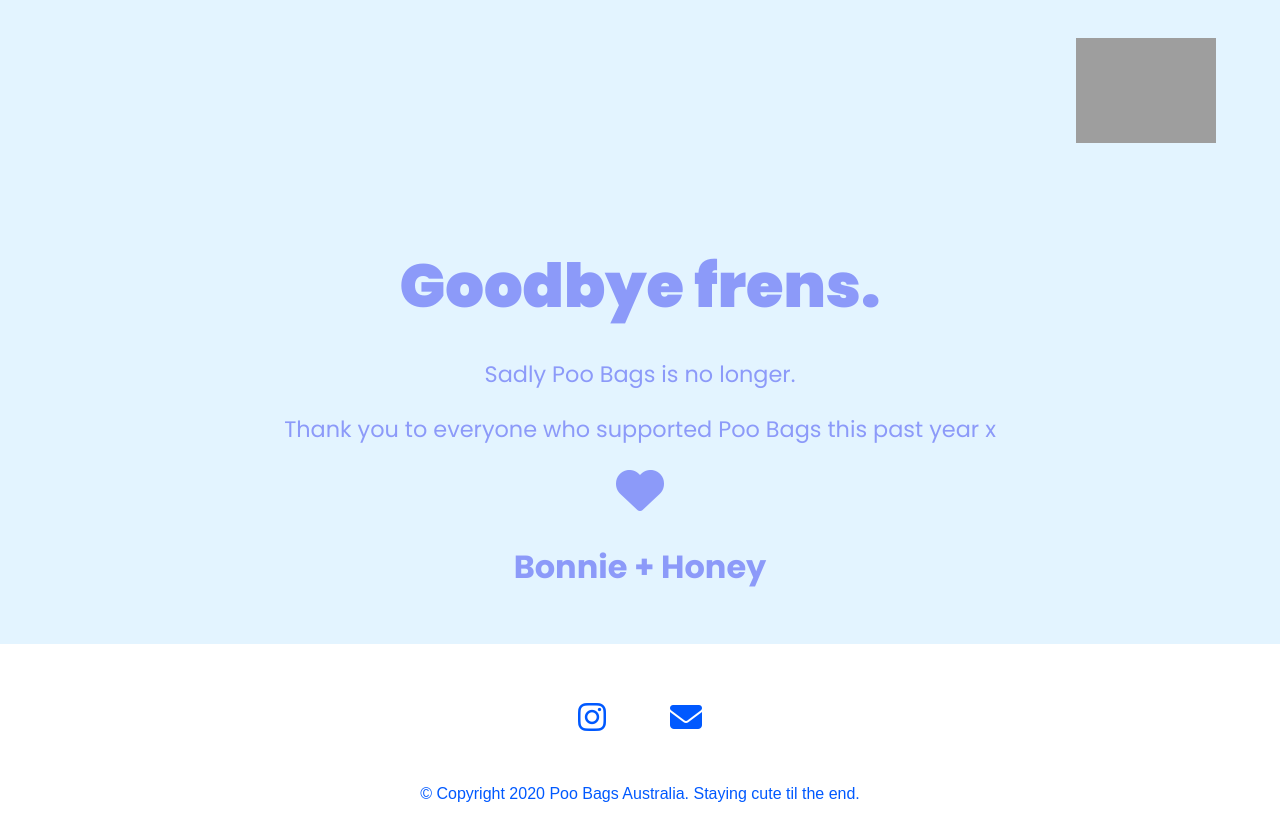
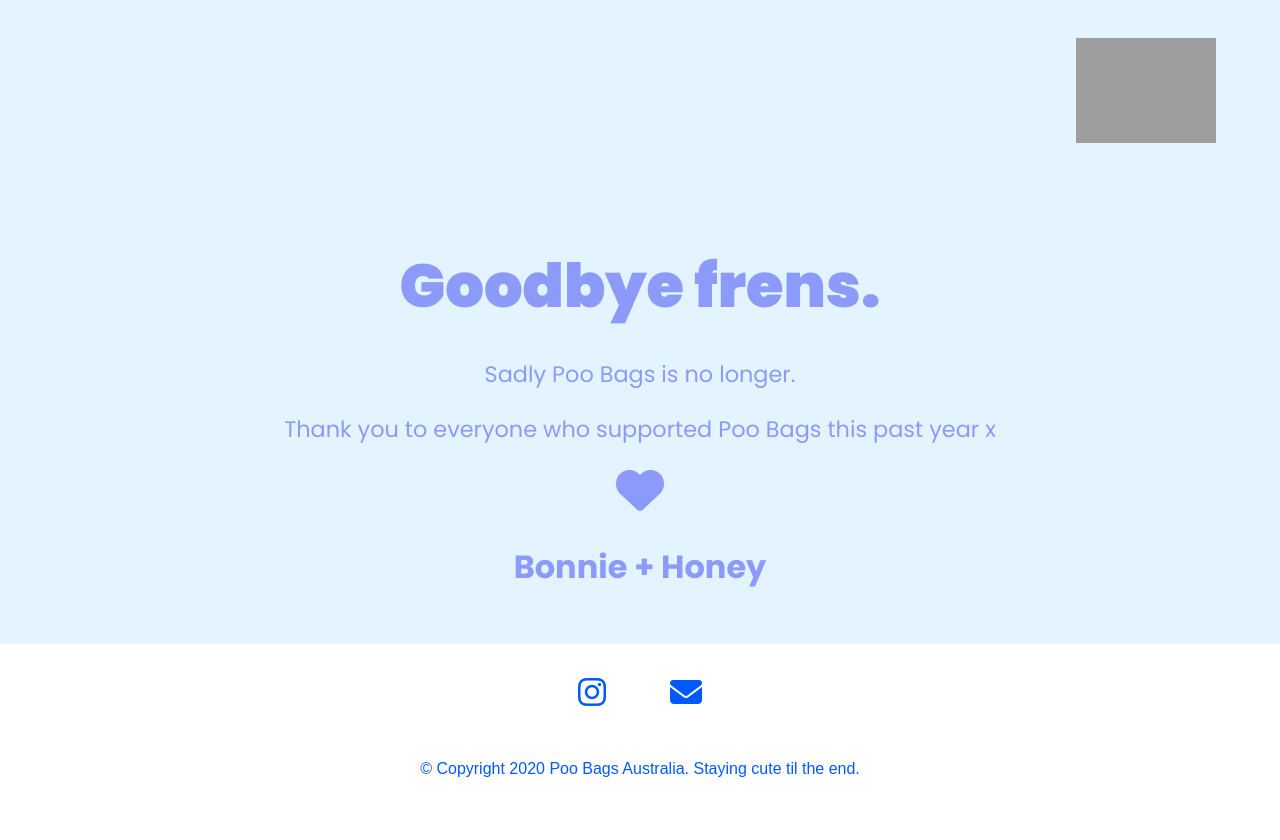
Before and after one commit to poobagsaustralia/goodbye, a plain HTML site: page index.html in a window 1280 px wide. After the commit the page ends 800 px from the top, so only its background shows below. Drawn offline with Linux system fonts and the light colour scheme; grey boxes are pictures that could not be loaded.

Commit message:
Update style.css

```diff
--- a/style.css
+++ b/style.css
@@ -92,7 +92,6 @@ a:focus {
 .footer {
   background-color: #fff;
   color: var(--clr-primary-400);
-  padding: 2% 5%;
 }
 
 // ICONS and LOGO
```
